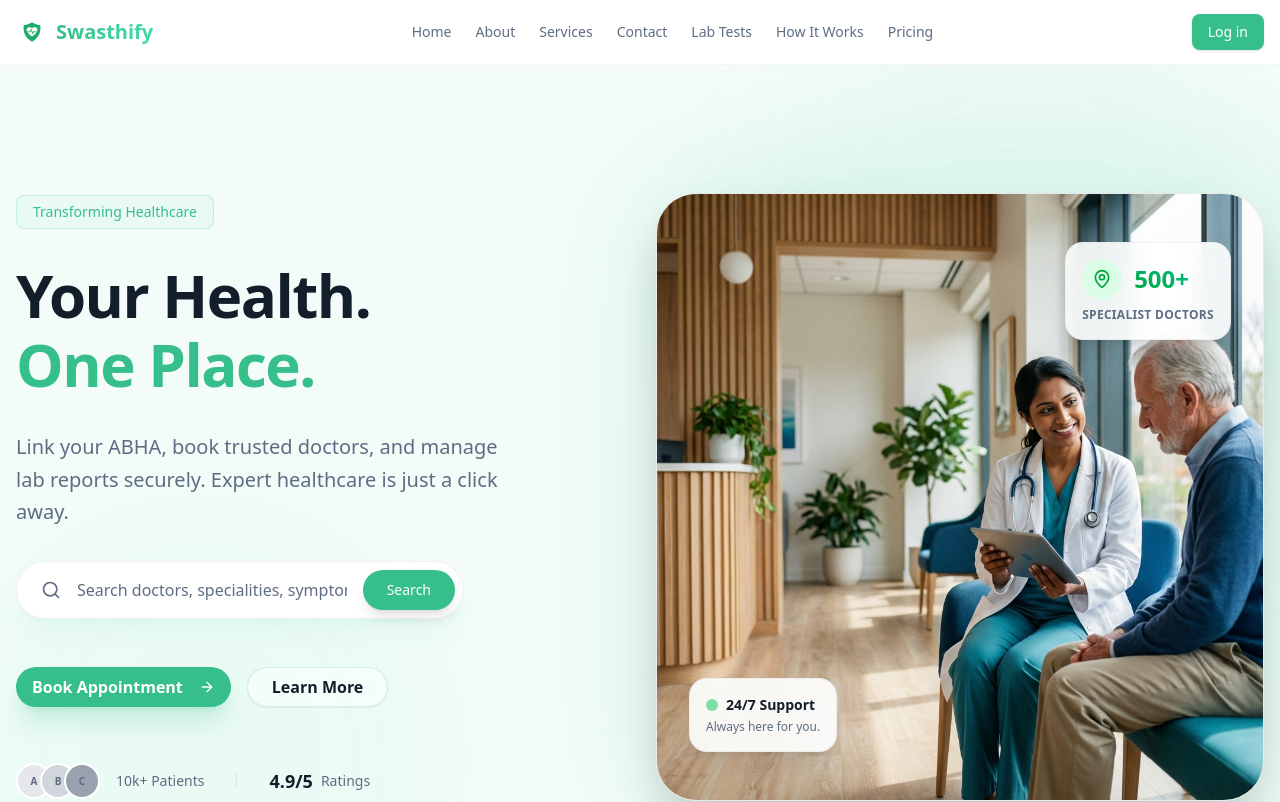
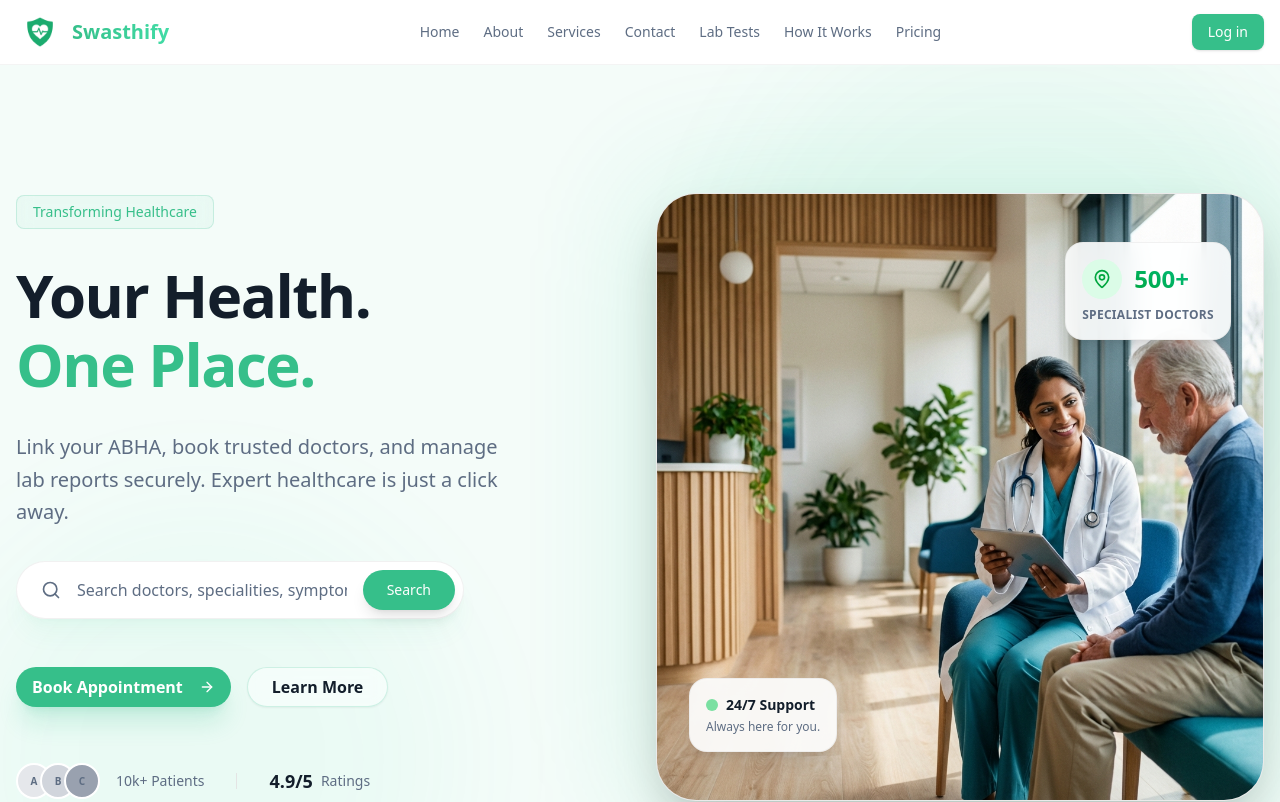
Before and after one commit to niks-nikhil-anand/swasthify_admin_portal, a Next.js app: page / in a window 1280 px wide. Shown: the top 802 px of the page. Built offline with nearby package versions, Linux system fonts and the light colour scheme.

Commit message:
style: Increase logo image size in Navbar.

```diff
--- a/components/root/Navbar.tsx
+++ b/components/root/Navbar.tsx
@@ -11,7 +11,7 @@ export function Navbar() {
         <nav className="sticky top-0 z-50 w-full border-b border-border/40 bg-background/95 backdrop-blur supports-[backdrop-filter]:bg-background/60">
             <div className="container mx-auto flex h-16 items-center justify-between px-4">
                 <Link href="/" className="flex items-center space-x-2">
-                    <Image src="/logo.png" alt="Swasthify Logo" width={32} height={32} className="h-8 w-8 object-contain" />
+                    <Image src="/logo.png" alt="Swasthify Logo" width={50} height={50} className="h-12 w-12 object-contain" />
                     <span className="text-xl font-bold bg-gradient-to-r from-primary to-accent bg-clip-text text-transparent">
                         Swasthify
                     </span>
```
